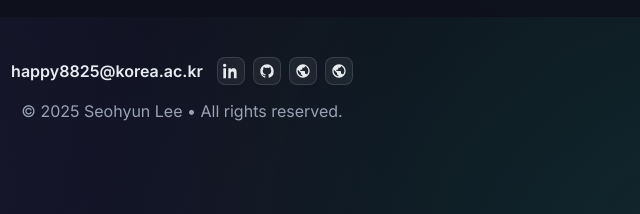
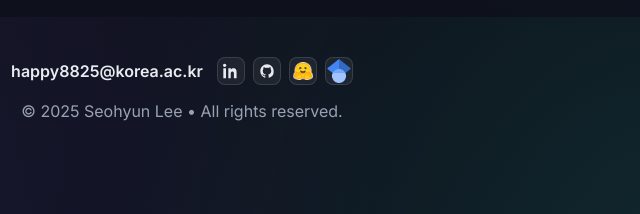
Before and after one commit to seohyun8825/seohyunlee, a website: page index.html in a window 1280 px wide. Shown: the part 783-997 px from the top of the page, 458-1098 px from the left. Drawn offline with Linux system fonts and the light colour scheme.

Commit message:
Replace Hugging Face and Google Scholar SVG icons with custom PNG images

```diff
--- a/index.html
+++ b/index.html
@@ -168,7 +168,7 @@
               </div>
               <div class="pub-content">
                 <h3>Exaone 4.0 VL: Vision-Language Foundation Model for Enterprise AI Agent</h3>
-                <p class="meta"><strong>Seohyun Lee</strong> — Main Contributor, LG AI Talk Concert 2025</p>
+                <p class="meta"><strong>Seohyun Lee</strong> (Main Contributor), LG AI Talk Concert 2025</p>
                 <p><a href="https://www.youtube.com/watch?v=EGzIMo4AizA&t=1323s" target="_blank" rel="noopener">Video</a></p>
               </div>
             </li>
@@ -202,11 +202,11 @@
             <a class="icon-btn" href="https://github.com/seohyun8825" target="_blank" rel="noopener" aria-label="GitHub">
               <svg viewBox="0 0 24 24" aria-hidden="true"><path fill="currentColor" d="M12 2C6.48 2 2 6.58 2 12.26c0 4.52 2.87 8.35 6.84 9.7.5.1.68-.22.68-.49 0-.24-.01-.87-.01-1.71-2.78.62-3.36-1.2-3.36-1.2-.46-1.2-1.13-1.52-1.13-1.52-.92-.65.07-.64.07-.64 1.02.07 1.56 1.06 1.56 1.06.9 1.58 2.36 1.12 2.94.86.09-.67.35-1.12.63-1.37-2.22-.26-4.56-1.14-4.56-5.06 0-1.12.39-2.04 1.03-2.76-.1-.26-.45-1.33.1-2.76 0 0 .84-.28 2.75 1.05A9.2 9.2 0 0 1 12 7.07c.85 0 1.7.12 2.5.34 1.9-1.33 2.74-1.05 2.74-1.05.56 1.43.21 2.51.11 2.76.64.72 1.02 1.64 1.02 2.76 0 3.93-2.34 4.8-4.57 5.05.36.32.68.95.68 1.92 0 1.38-.01 2.49-.01 2.83 0 .27.18.6.69.49A10.04 10.04 0 0 0 22 12.26C22 6.58 17.52 2 12 2Z"/></svg>
             </a>
-            <a class="icon-btn" href="https://huggingface.co/happy8825" target="_blank" rel="noopener" aria-label="Hugging Face">
-              <svg viewBox="0 0 24 24" aria-hidden="true"><path fill="currentColor" d="M12 2C6.48 2 2 6.48 2 12s4.48 10 10 10 10-4.48 10-10S17.52 2 12 2zm-1 17.93c-3.94-.49-7-3.85-7-7.93 0-.62.08-1.21.21-1.79L9 15v1c0 1.1.9 2 2 2v1.93zm6.9-2.54c-.26-.81-1-1.39-1.9-1.39h-1v-3c0-.55-.45-1-1-1H8v-2h2c.55 0 1-.45 1-1V7h2c1.1 0 2-.9 2-2v-.41c2.93 1.19 5 4.06 5 7.41 0 2.08-.8 3.97-2.1 5.39z"/></svg>
-            </a>
+        <a class="icon-btn" href="https://huggingface.co/happy8825" target="_blank" rel="noopener" aria-label="Hugging Face">
+          <img src="./src/images/hf-logo.png" alt="Hugging Face" width="24" height="24" />
+        </a>
             <a class="icon-btn" href="https://scholar.google.com/citations?hl=ko&user=WXTvNO8AAAAJ" target="_blank" rel="noopener" aria-label="Google Scholar">
-              <svg viewBox="0 0 24 24" aria-hidden="true"><path fill="currentColor" d="M12 2C6.48 2 2 6.48 2 12s4.48 10 10 10 10-4.48 10-10S17.52 2 12 2zm-1 17.93c-3.94-.49-7-3.85-7-7.93 0-.62.08-1.21.21-1.79L9 15v1c0 1.1.9 2 2 2v1.93zm6.9-2.54c-.26-.81-1-1.39-1.9-1.39h-1v-3c0-.55-.45-1-1-1H8v-2h2c.55 0 1-.45 1-1V7h2c1.1 0 2-.9 2-2v-.41c2.93 1.19 5 4.06 5 7.41 0 2.08-.8 3.97-2.1 5.39z"/></svg>
+              <img src="./src/images/Google_Scholar_logo.svg.png" alt="Google Scholar" width="24" height="24" />
             </a>
           </div>
         </div>
```
Also changed, not shown: src/images/Google_Scholar_logo.svg.png (added), src/images/hf-logo.png (added).
